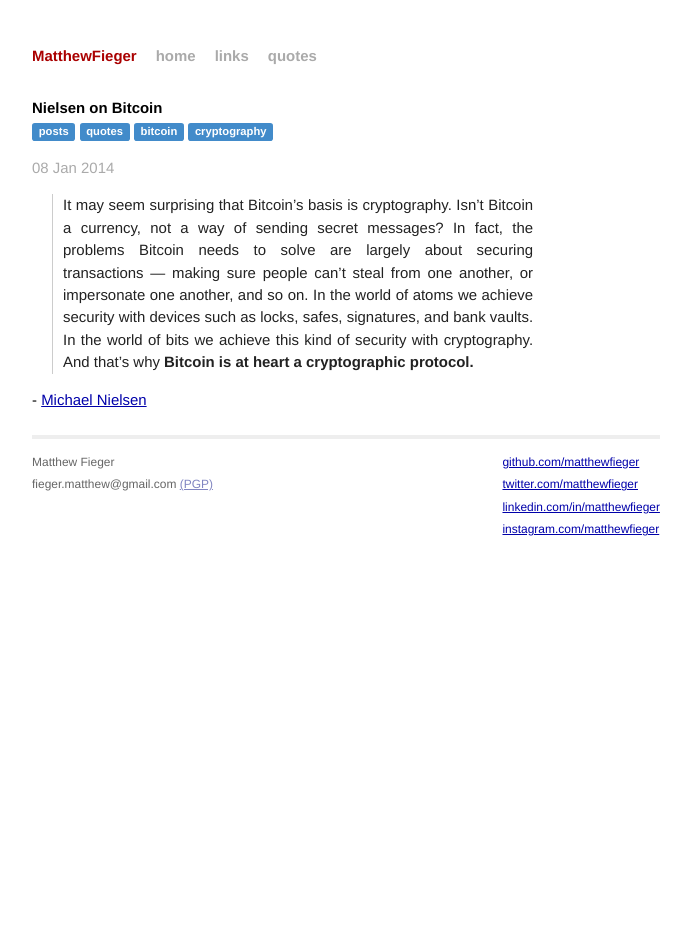
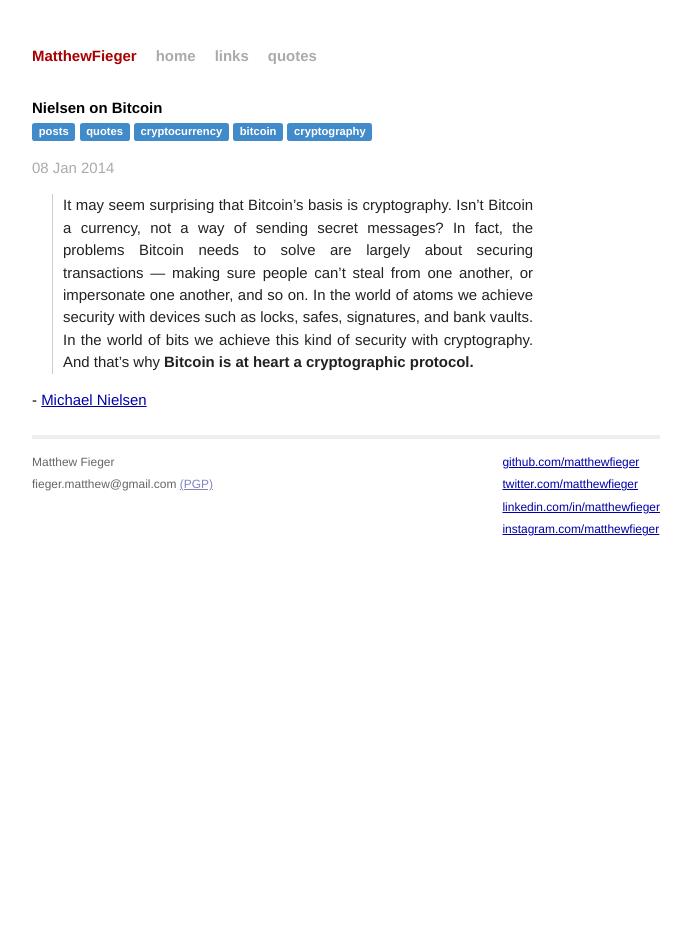
Before and after one commit to matthewfieger/matthewfieger.github.io, a Jekyll site: the page built from _posts/2014-01-08-nielsen-on-bitcoin.markdown, in a window 1280 px wide. Shown: the whole page, without its empty margins (294-985 px from the left). Built offline with Jekyll 4.4.1, drawn with Linux system fonts in a browser that asks for light colours; Markdown is read by kramdown in place of the engine named in the settings.

Commit message:
updaded tags

```diff
--- a/_posts/2013-12-30-levine-on-bitcoin.markdown
+++ b/_posts/2013-12-30-levine-on-bitcoin.markdown
@@ -3,7 +3,7 @@
 title:  "Levine on Bitcoin"
 date:   2013-12-30 12:01:48
 categories: posts quotes
-tags: ["bitcoin", "double spending", "byzantine generals"]
+tags: ["cryptocurrency", "bitcoin", "double spending", "byzantine generals"]
 source: "John R. Levine"
 link: http://krugman.blogs.nytimes.com/2013/12/29/an-ubernerd-weighs-in/
 ---
--- a/_posts/2014-01-01-dixon-on-bitcoin.markdown
+++ b/_posts/2014-01-01-dixon-on-bitcoin.markdown
@@ -3,7 +3,7 @@
 title:  "Dixon on Bitcoin"
 date:   2014-01-01 3:58:42
 categories: posts quotes
-tags: ["bitcoin", "micropayments"]
+tags: ["cryptocurrency", "bitcoin", "micropayments"]
 source: "Chris Dixon"
 link: http://cdixon.org/2013/12/31/why-im-interested-in-bitcoin/
 ---
--- a/_posts/2014-01-04-ehrsam-on-bitcoin.markdown
+++ b/_posts/2014-01-04-ehrsam-on-bitcoin.markdown
@@ -3,7 +3,7 @@
 title:  "Ehrsam on Bitcoin"
 date:   2014-01-04 17:49:09
 categories: posts quotes
-tags: ["bitcoin", "payments"]
+tags: ["cryptocurrency", "bitcoin", "payments"]
 source: "Fred Ehrsam"
 link: http://recode.net/2014/01/02/bitcoin-is-good/
 ---
--- a/_posts/2014-01-08-nielsen-on-bitcoin.markdown
+++ b/_posts/2014-01-08-nielsen-on-bitcoin.markdown
@@ -3,7 +3,7 @@
 title:  "Nielsen on Bitcoin"
 date:   2014-01-08 10:02:00
 categories: posts quotes
-tags: ["bitcoin", "cryptography"]
+tags: ["cryptocurrency", "bitcoin", "cryptography"]
 source: "Michael Nielsen"
 link: http://www.michaelnielsen.org/ddi/how-the-bitcoin-protocol-actually-works/
 ---
--- a/_posts/2014-01-09-dourado-on-bitcoin.markdown
+++ b/_posts/2014-01-09-dourado-on-bitcoin.markdown
@@ -3,7 +3,7 @@
 title:  "Dourado on Bitcoin"
 date:   2014-01-09 09:59:00
 categories: posts quotes
-tags: ["bitcoin", "finance"]
+tags: ["cryptocurrency", "bitcoin", "finance"]
 source: "Eli Dourado"
 link: http://theumlaut.com/2014/01/08/bitcoin-internet-of-money/
 ---
--- a/_posts/2014-01-15-dixon-on-bitcoin.markdown
+++ b/_posts/2014-01-15-dixon-on-bitcoin.markdown
@@ -3,7 +3,7 @@
 title:  "Dixon on Bitcoin"
 date:   2014-01-15 11:35:00
 categories: posts quotes
-tags: ["bitcoin"]
+tags: ["cryptocurrency", "bitcoin"]
 source: "Chris Dixon / Robert McMillan"
 link: http://www.wired.com/wiredenterprise/2014/01/chrisdixon/
 ---
```
